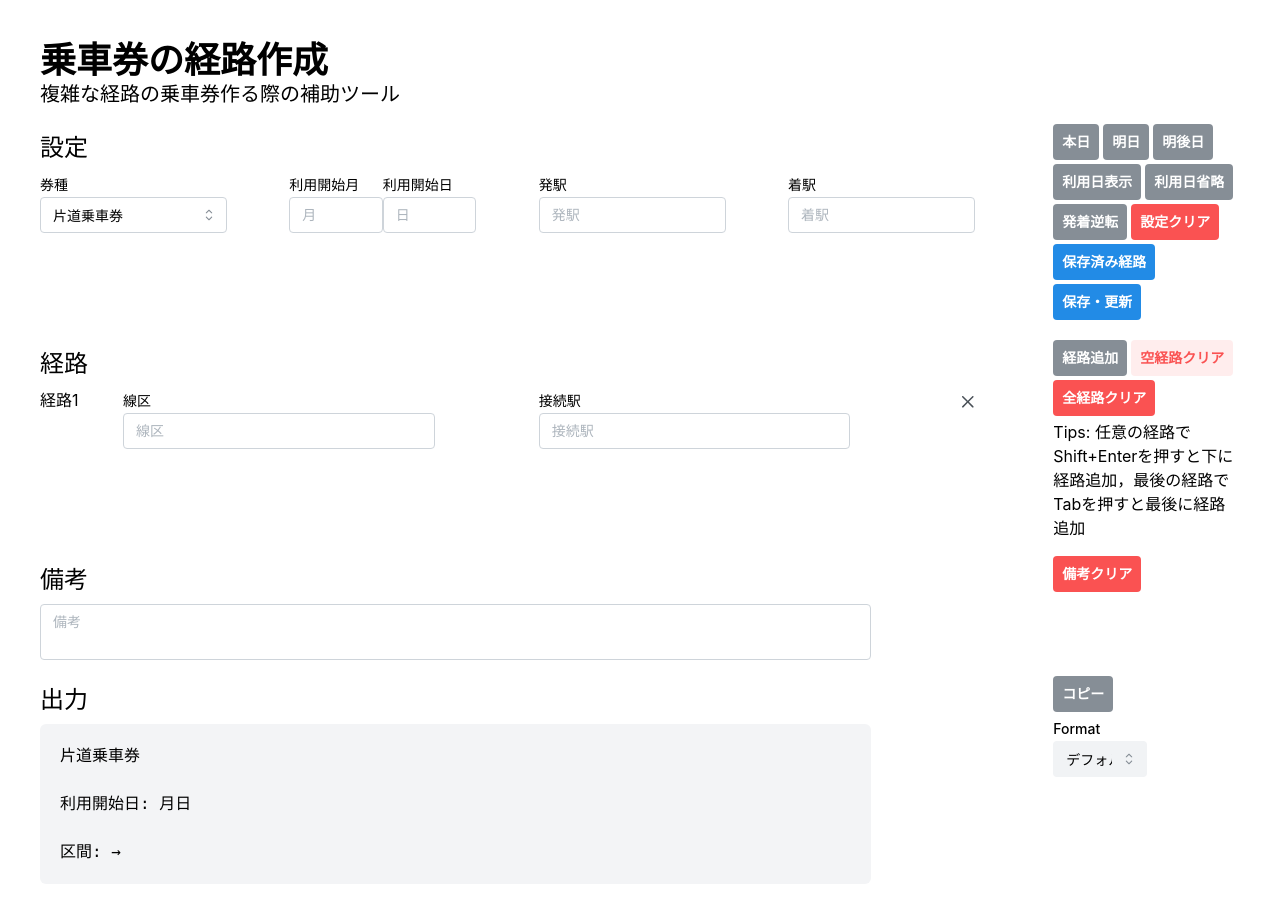
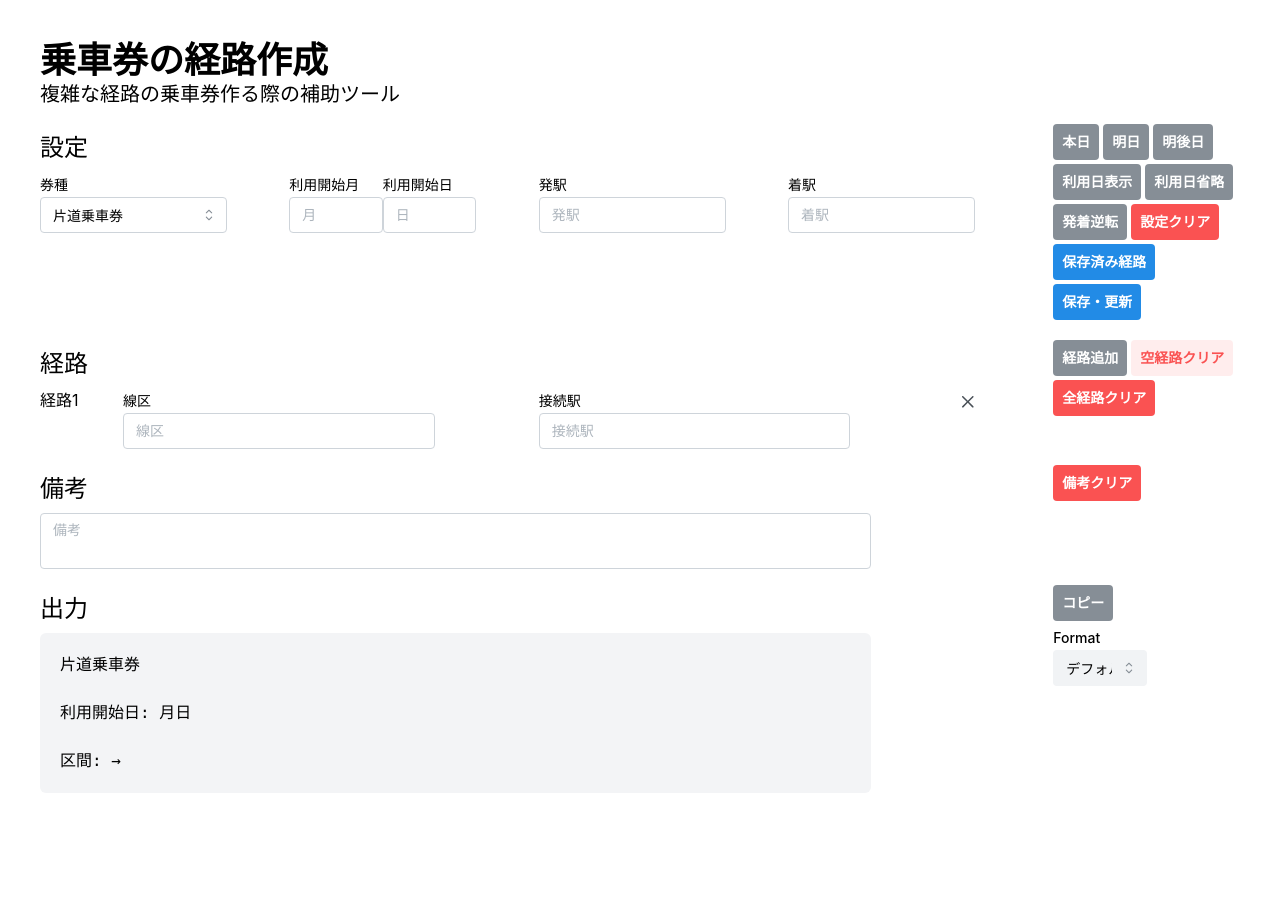
Before and after one commit to hiroxto/fare-ticket-route-planning, a Next.js app: page / in a window 1280 px wide. Shown: the top 898 px of the page. After the commit the page ends 833 px from the top, so only its background shows below. Built offline with nearby package versions, Linux system fonts and the light colour scheme.

Commit message:
delete: 経路入力のTipsを削除

```diff
--- a/src/components/Route/Route.tsx
+++ b/src/components/Route/Route.tsx
@@ -71,9 +71,6 @@ export default function Route() {
                 <Button variant="filled" color="red" className="button" onClick={deleteAllRoutes}>
                     全経路クリア
                 </Button>
-                <p className="text-base">
-                    Tips: 任意の経路でShift+Enterを押すと下に経路追加，最後の経路でTabを押すと最後に経路追加
-                </p>
             </div>
         </>
     );
```
